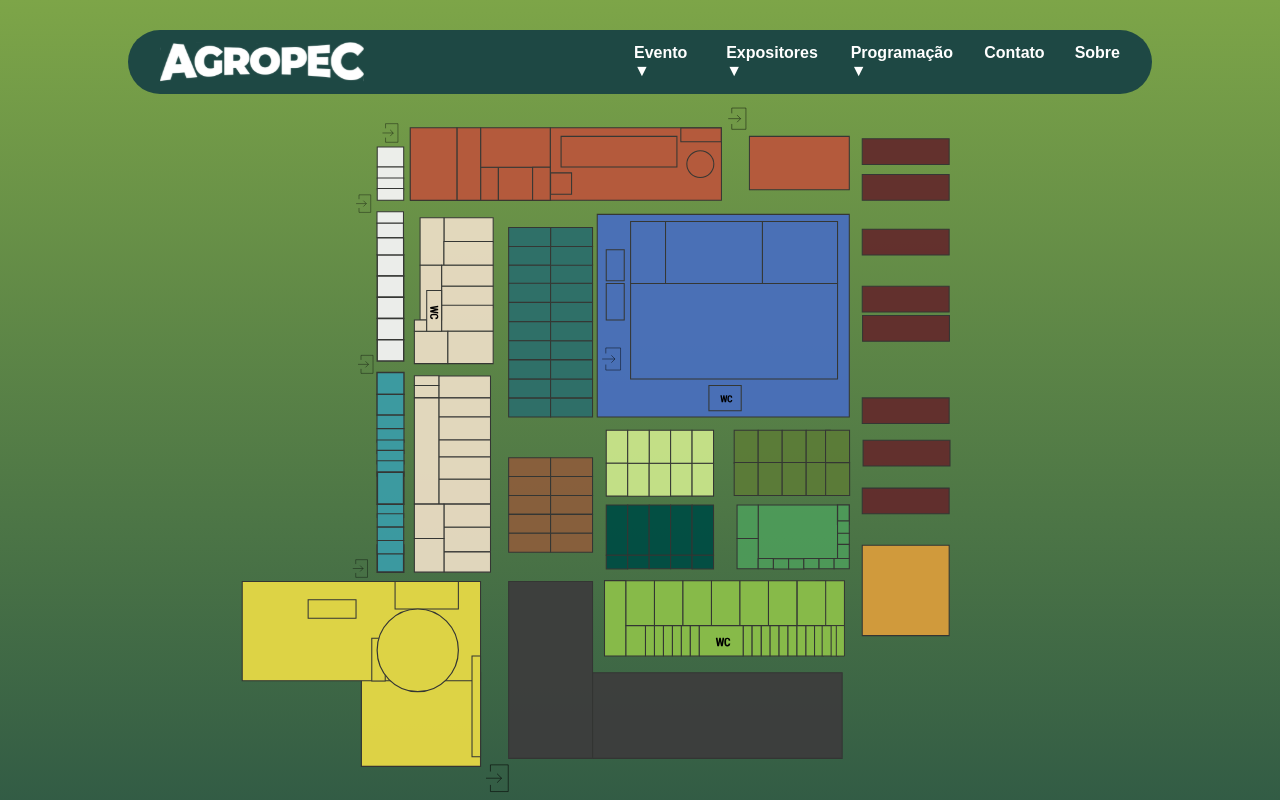
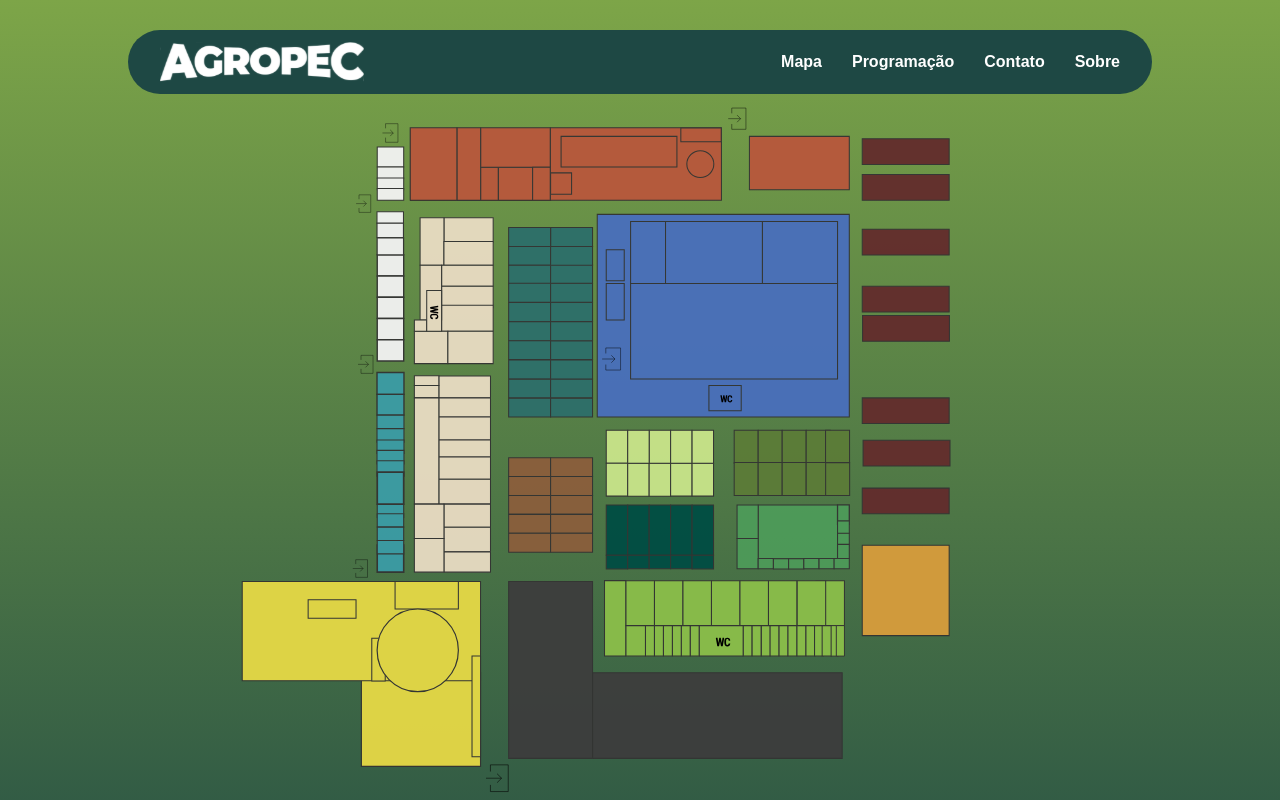
Before and after one commit to saulloguilherme/agropec, a React (Vite) app in the folder frontend/: page /mapa in a window 1280 px wide. Shown: the top 800 px of the page. Built offline with nearby package versions, Linux system fonts and the light colour scheme.

Commit message:
Mavbar e mapa

```diff
--- a/frontend/src/App.tsx
+++ b/frontend/src/App.tsx
@@ -1,9 +1,5 @@
 import { BrowserRouter, Routes, Route } from 'react-router-dom';
 import Home from './pages/public/Home';
-import Eventos from './pages/public/Eventos';
-import EventoDetalhe from './pages/public/EventoDetalhe';
-import Expositores from './pages/public/Expositores';
-import ExpositorDetalhe from './pages/public/ExpositorDetalhe';
 import Programacao from './pages/public/Programacao';
 import Sobre from './pages/public/Sobre';
 import Contato from './pages/public/Contato';
@@ -22,10 +18,6 @@ function App() {
     <BrowserRouter>
       <Routes>
         <Route path="/" element={<Home />} />
-        <Route path="/eventos" element={<Eventos />} />
-        <Route path="/eventos/:id" element={<EventoDetalhe />} />
-        <Route path="/expositores" element={<Expositores />} />
-        <Route path="/expositores/:id" element={<ExpositorDetalhe />} />
         <Route path="/programacao" element={<Programacao />} />
         <Route path="/mapa" element={<Mapa />} />
         <Route path="/sobre" element={<Sobre />} />
--- a/frontend/src/components/Navbar.tsx
+++ b/frontend/src/components/Navbar.tsx
@@ -22,13 +22,10 @@ export default function Navbar() {
 
       <ul className={`nav-links ${menuOpen ? "active" : ""}`}>
         <li>
-          <Link className="link" to="/eventos" onClick={() => setMenuOpen(false)}>Evento ▼</Link>
+          <Link className="link" to="/mapa" onClick={() => setMenuOpen(false)}>Mapa</Link>
         </li>
         <li>
-          <Link className="link" to="/expositores" onClick={() => setMenuOpen(false)}>Expositores ▼</Link>
-        </li>
-        <li>
-          <Link className="link" to="/programacao" onClick={() => setMenuOpen(false)}>Programação ▼</Link>
+          <Link className="link" to="/programacao" onClick={() => setMenuOpen(false)}>Programação</Link>
         </li>
         <li>
           <Link className="link" to="/contato" onClick={() => setMenuOpen(false)}>Contato</Link>
--- a/frontend/src/pages/public/Erro.tsx
+++ b/frontend/src/pages/public/Erro.tsx
@@ -1,7 +1,9 @@
+import Navbar from "../../components/Navbar";
+
 export default function Erro() {
   return (
     <div>
-      <p>Erro</p>
+      <Navbar></Navbar>
     </div>
   );
 }
```
